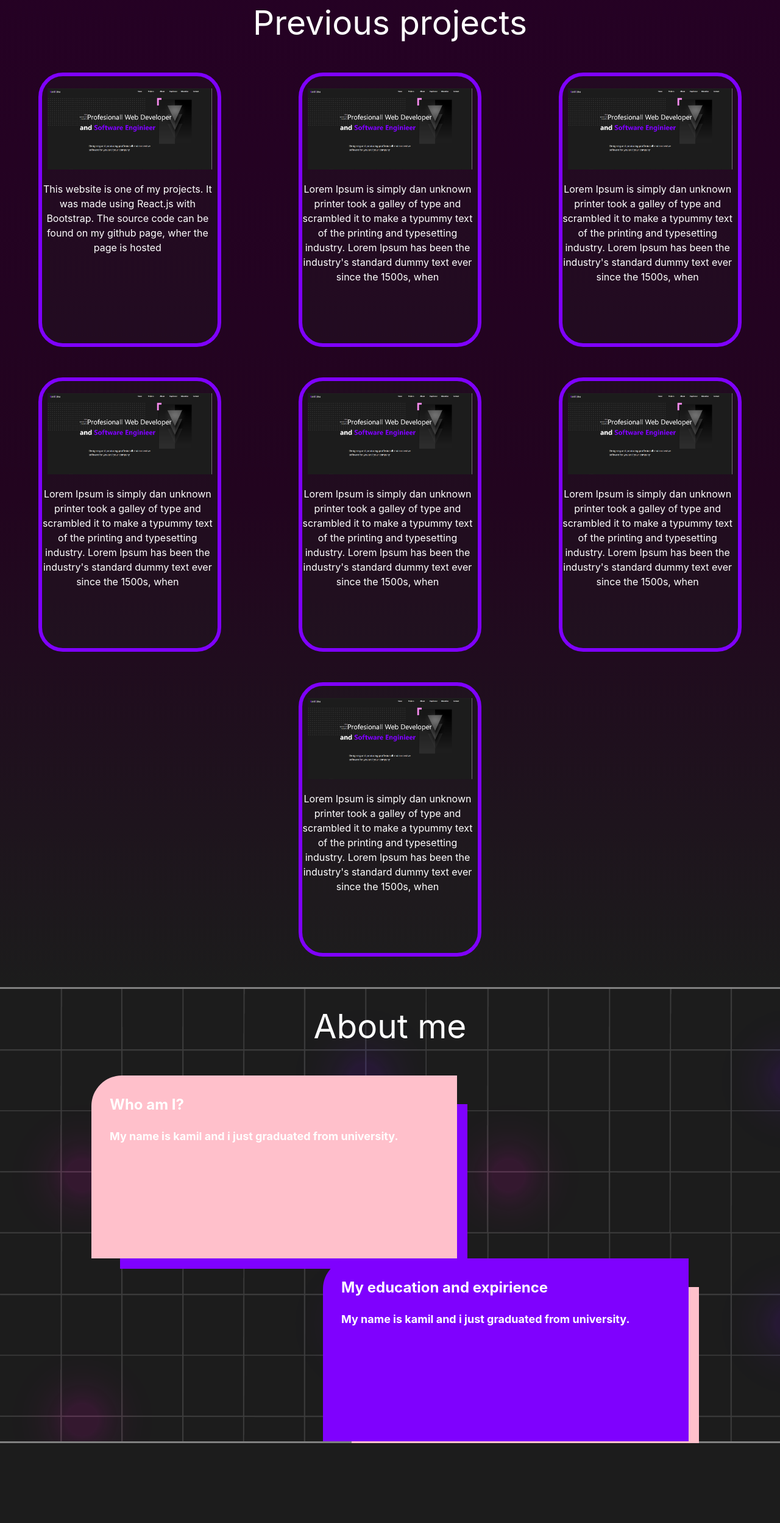
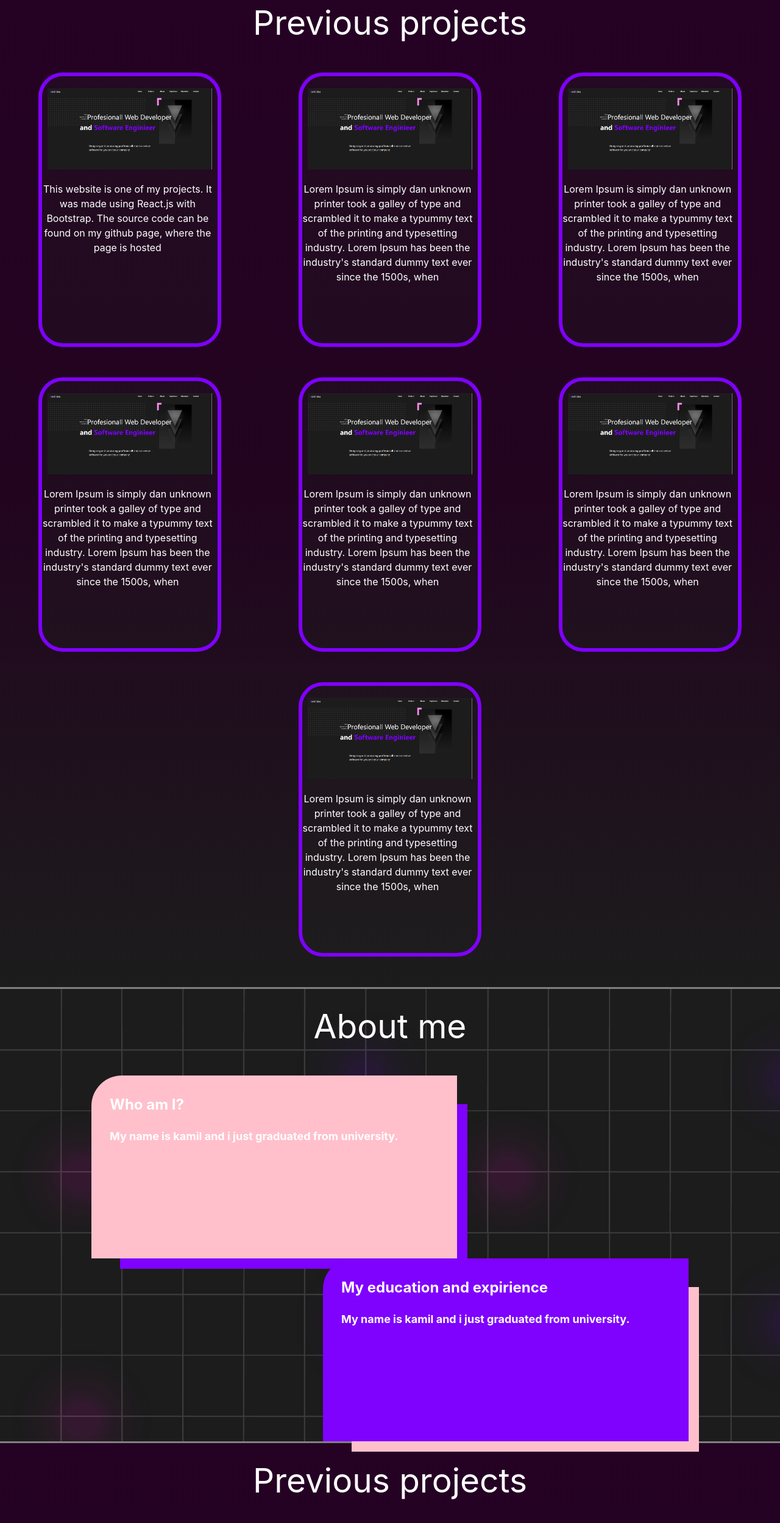
Before and after one commit to kamiltlalka/webpage, a React (Create React App) app: page / in a window 1280 px wide. Shown: the part 824-3322 px from the top of the page at 61% size. Before the commit the page ends 3191 px from the top, so only its background shows below. Built offline with nearby package versions, Linux system fonts and the light colour scheme.

Commit message:
add contacts

```diff
--- a/package.json
+++ b/package.json
@@ -1,4 +1,5 @@
 {
+  "homepage": "https://kamiltlalka.github.io/webpage",
   "name": "buisnesscard",
   "version": "0.1.0",
   "private": true,
@@ -15,6 +16,8 @@
   },
   "scripts": {
     "start": "react-scripts start",
+    "predeploy":"npm run build",
+    "deploy":"gh-pages -d build",
     "build": "react-scripts build",
     "test": "react-scripts test",
     "eject": "react-scripts eject"
--- a/src/App.js
+++ b/src/App.js
@@ -3,6 +3,7 @@ import NavBar from './components/NavBar.js';
 import MainBlock from './components/MainBlock.js';
 import Projects from './components/Projects.js';
 import About from './components/About.js';
+import Contact from './components/Contact.js';
 function App() {
   return (
     <>
@@ -10,6 +11,7 @@ function App() {
       <MainBlock/>
       <Projects/>
       <About/>
+      <Contact/>
     </>
 
   );
--- /dev/null
+++ b/src/components/Contact.css
@@ -0,0 +1,16 @@
+.articlecontact{
+    min-height: calc(100vh - 80px);
+    background: rgb(37,1,36);
+    background: linear-gradient(180deg, rgba(37,1,36,1) 0%, rgba(34,4,31,1) 51%, rgba(28,28,28,1) 100%);
+}
+.topsection{
+    padding-top: 20px;
+    font-size: 55px;
+    text-align: center;
+    margin-bottom: 40px;
+}
+
+#pranchor{
+    position: relative;
+    top:-80px;
+}
--- /dev/null
+++ b/src/components/Contact.js
@@ -0,0 +1,21 @@
+import React from 'react'
+import './Contact.css'
+
+
+
+
+
+export default function Contact() {
+  return (
+    <article className="articlecontact">
+        <div id="pranchor"></div>
+     <div className="topsection">Previous projects</div>
+    <div className="d-flex flex-row flex-wrap justify-content-around">
+
+    </div>
+
+
+
+    </article>
+  )
+}
--- a/src/components/Projects.js
+++ b/src/components/Projects.js
@@ -25,7 +25,7 @@ export default function Projects() {
      <div className="topsection">Previous projects</div>
     <div className="d-flex flex-row flex-wrap justify-content-around">
 
-        <Frame content={"This website is one of my projects. It was made using React.js with Bootstrap. The source code can be found on my github page, wher the page is hosted"} image={P1}/>
+        <Frame content={"This website is one of my projects. It was made using React.js with Bootstrap. The source code can be found on my github page, where the page is hosted"} image={P1}/>
         <Frame content={"Lorem Ipsum is simply dan unknown printer took a galley of type and scrambled it to make a typummy text of the printing and typesetting industry. Lorem Ipsum has been the industry's standard dummy text ever since the 1500s, when "} image={P1}/>
         <Frame content={"Lorem Ipsum is simply dan unknown printer took a galley of type and scrambled it to make a typummy text of the printing and typesetting industry. Lorem Ipsum has been the industry's standard dummy text ever since the 1500s, when "} image={P1}/>
         <Frame content={"Lorem Ipsum is simply dan unknown printer took a galley of type and scrambled it to make a typummy text of the printing and typesetting industry. Lorem Ipsum has been the industry's standard dummy text ever since the 1500s, when "} image={P1}/>
```
